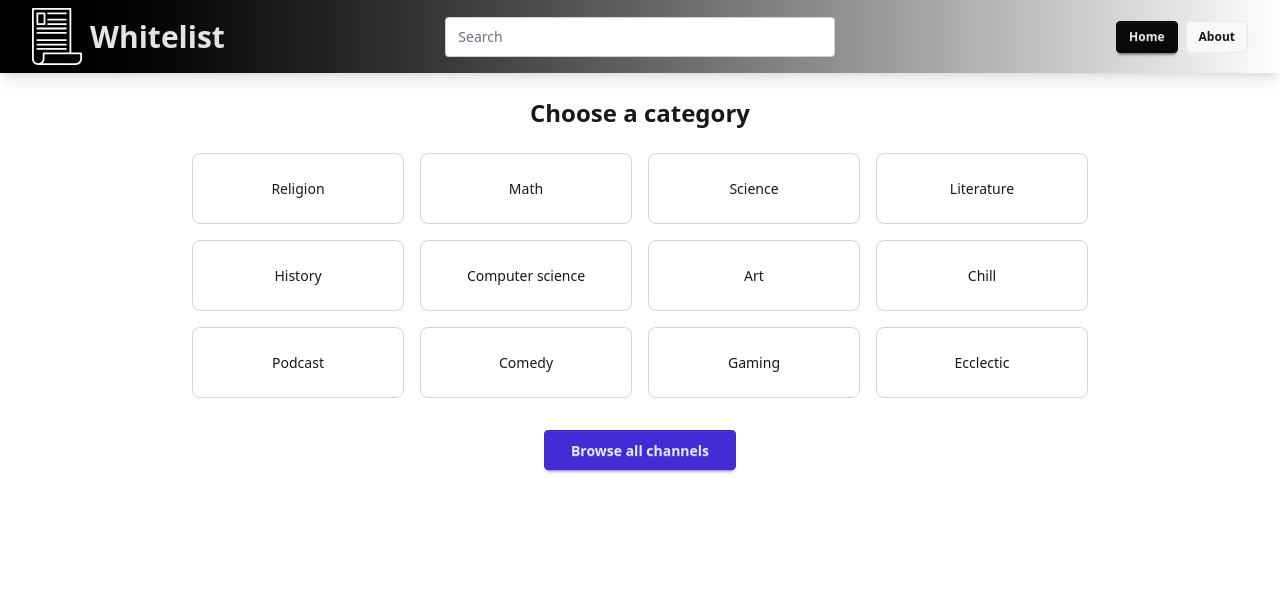
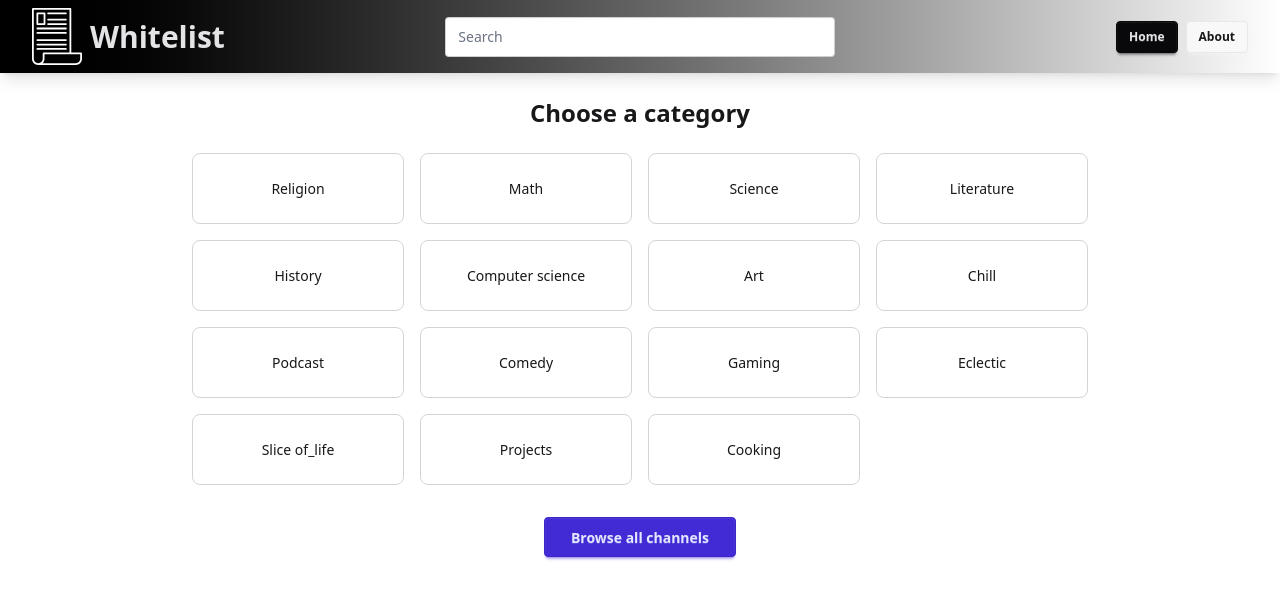
Before and after one commit to FalafelGood/Whitelist-Web, a React (Vite) app: page /categories in a window 1280 px wide. Shown: the top 598 px of the page. Built offline with nearby package versions, Linux system fonts and the light colour scheme.

Commit message:
Updated categories

```diff
--- a/src/pages/CategoriesPage.jsx
+++ b/src/pages/CategoriesPage.jsx
@@ -12,7 +12,10 @@ export const CATEGORIES = [
   "podcast",
   "comedy",
   "gaming",
-  "ecclectic"
+  "eclectic",
+  "slice_of_life",
+  "projects",
+  "cooking"
 ]
 
 export function formatCategoryText(str) {
```
